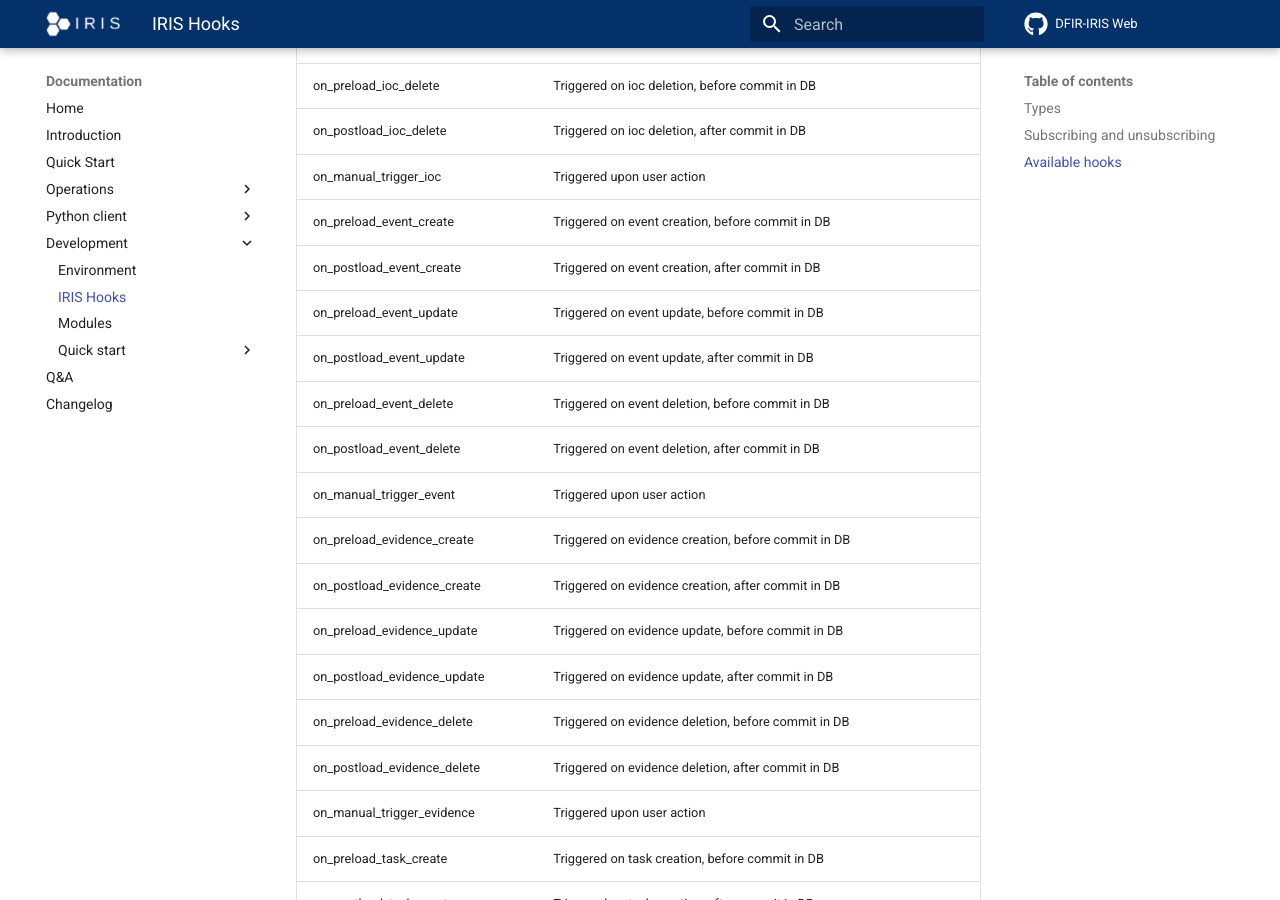
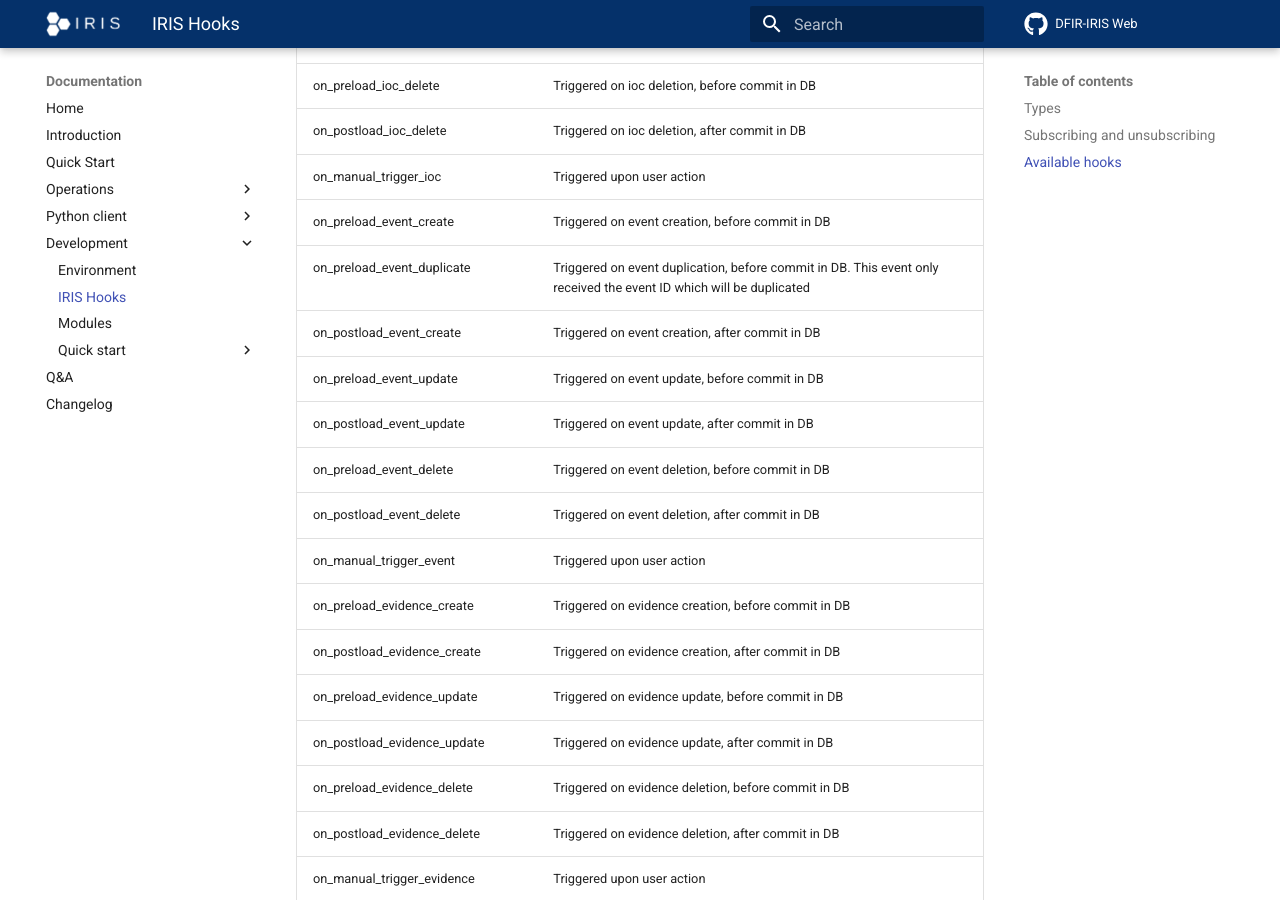
Before and after one commit to dfir-iris/dfir-iris.github.io, an MkDocs documentation site: the page built from docs/development/hooks.md, in a window 1280 px wide and 900 px high, scrolled down 2957 px. Built offline with MkDocs 1.6.1 and Material for MkDocs 9.7.7, drawn with Linux system fonts in a browser that asks for light colours; comment, search, counter and statistics services are not loaded.

Commit message:
[ADD] On preload event duplicate hook as mentionned in https://github.com/dfir-iris/iris-web/pull/91

```diff
--- a/docs/development/hooks.md
+++ b/docs/development/hooks.md
@@ -85,6 +85,7 @@ Hook name| Description|
 |on_postload_ioc_delete|Triggered on ioc deletion, after commit in DB|
 |on_manual_trigger_ioc|Triggered upon user action|
 |on_preload_event_create|Triggered on event creation, before commit in DB|
+|on_preload_event_duplicate|Triggered on event duplication, before commit in DB. This event only received the event ID which will be duplicated|
 |on_postload_event_create|Triggered on event creation, after commit in DB|
 |on_preload_event_update|Triggered on event update, before commit in DB|
 |on_postload_event_update|Triggered on event update, after commit in DB|
@@ -115,4 +116,4 @@ Hook name| Description|
 |on_preload_report_create|Triggered on report creation, before generation in DB|
 |on_postload_report_create|Triggered on report creation, before download of the document|
 |on_preload_activities_report_create|Triggered on activities report creation, before generation in DB|
-|on_postload_activities_report_create|Triggered on activities report creation, before download of the document
+|on_postload_activities_report_create|Triggered on activities report creation, before download of the document|
```
